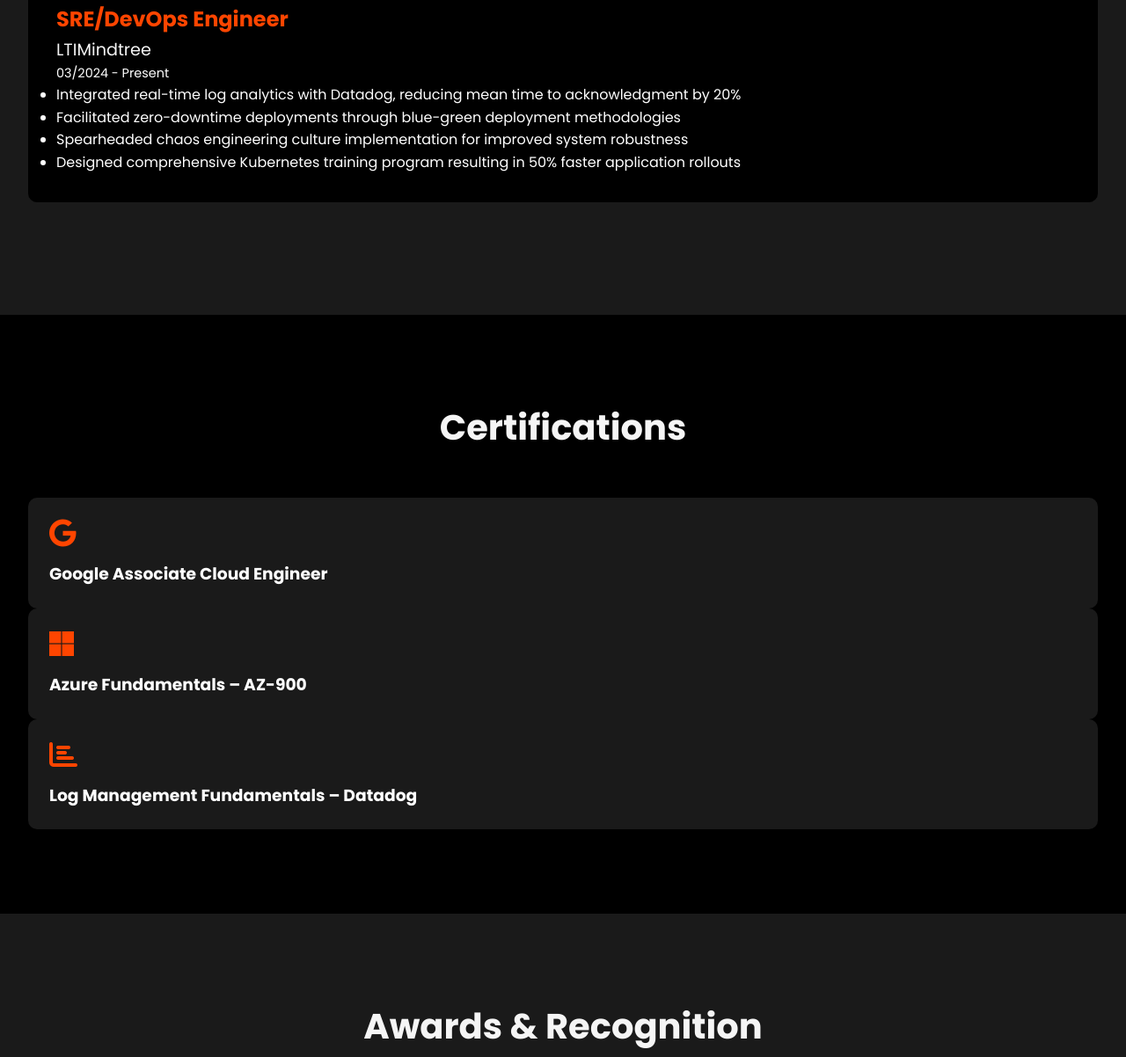
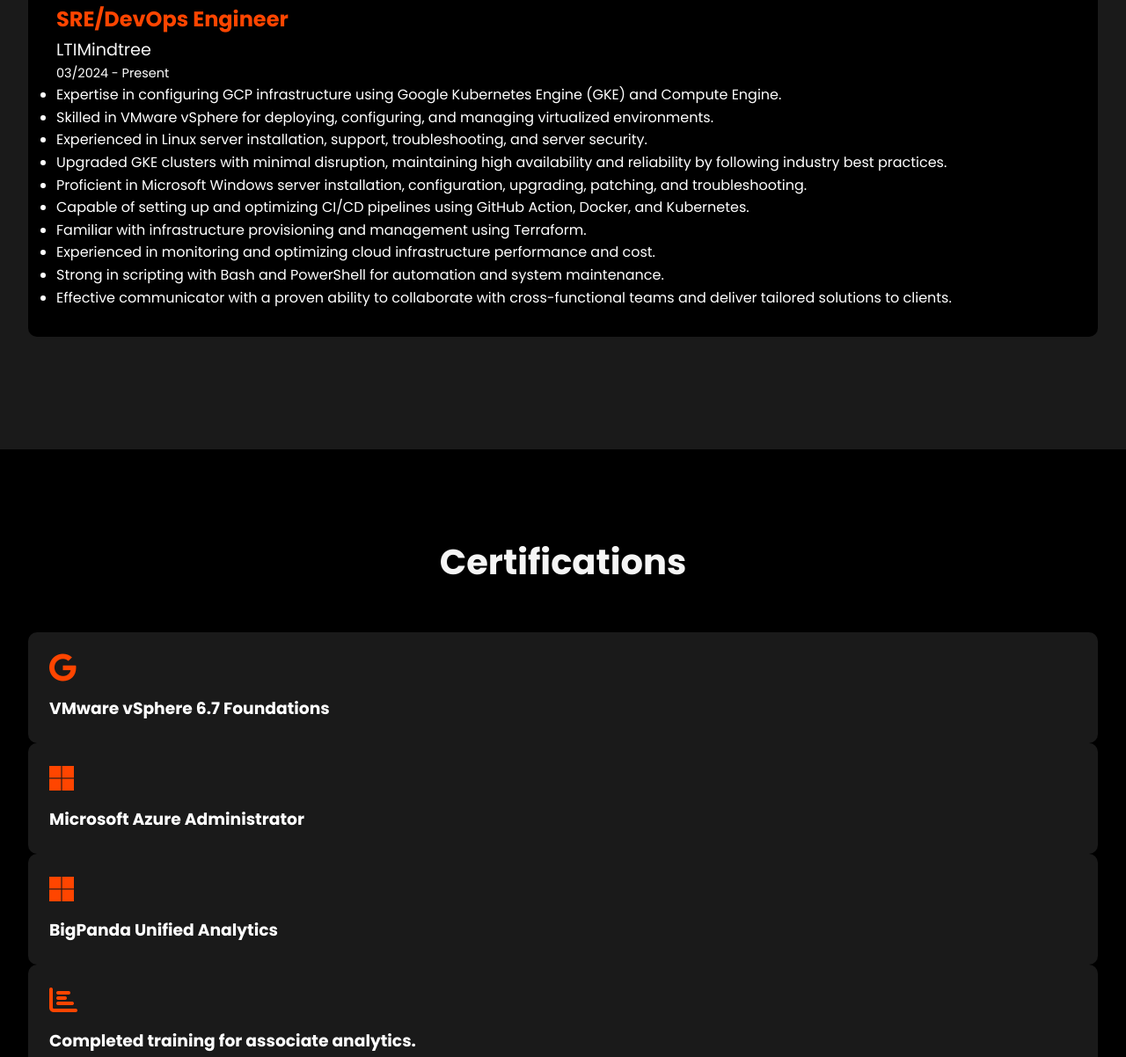
Before and after one commit to ankitthedevops/digitalprofile, a plain HTML site: page index.html in a window 1280 px wide. Shown: the part 1550-2752 px from the top of the page at 88% size. Drawn offline with Linux system fonts and the light colour scheme; a script that the page names is missing.

Commit message:
Update index.html

```diff
--- a/index.html
+++ b/index.html
@@ -78,10 +78,19 @@
         <p class="experience-date">03/2024 - Present</p>
     </div>
     <ul class="experience-list">
-        <li>Integrated real-time log analytics with Datadog, reducing mean time to acknowledgment by 20%</li>
-        <li>Facilitated zero-downtime deployments through blue-green deployment methodologies</li>
-        <li>Spearheaded chaos engineering culture implementation for improved system robustness</li>
-        <li>Designed comprehensive Kubernetes training program resulting in 50% faster application rollouts</li>
+        <li>Expertise in configuring GCP infrastructure using Google Kubernetes Engine (GKE) and Compute Engine.</li>
+        <li>Skilled in VMware vSphere for deploying, configuring, and managing virtualized environments.</li>
+        <li>Experienced in Linux server installation, support, troubleshooting, and server security.</li>
+        <li>Upgraded GKE clusters with minimal disruption, maintaining high availability and reliability by following industry
+best practices.</li>
+        <li>Proficient in Microsoft Windows server installation, configuration, upgrading, patching, and troubleshooting.</li>
+        <li>Capable of setting up and optimizing CI/CD pipelines using GitHub Action, Docker, and Kubernetes.</li>
+        <li>Familiar with infrastructure provisioning and management using Terraform.</li>
+        <li>Experienced in monitoring and optimizing cloud infrastructure performance and cost.</li>
+        <li>Strong in scripting with Bash and PowerShell for automation and system maintenance.</li>
+        <li>Effective communicator with a proven ability to collaborate with cross-functional teams and deliver tailored
+solutions to clients.</li>
+
     </ul>
 </div>
             <!-- Additional experience items -->
@@ -93,15 +102,19 @@
             <div class="cert-grid">
                 <div class="cert-card">
                     <i class="fab fa-google"></i>
-                    <h3>Google Associate Cloud Engineer</h3>
+                    <h3>VMware vSphere 6.7 Foundations</h3>
                 </div>
                 <div class="cert-card">
                     <i class="fab fa-microsoft"></i>
-                    <h3>Azure Fundamentals – AZ-900</h3>
+                    <h3>Microsoft Azure Administrator</h3>
+                </div>
+                <div class="cert-card">
+                    <i class="fab fa-microsoft"></i>
+                    <h3>BigPanda Unified Analytics</h3>
                 </div>
                 <div class="cert-card">
                     <i class="fas fa-chart-bar"></i>
-                    <h3>Log Management Fundamentals – Datadog</h3>
+                    <h3>Completed training for associate analytics.</h3>
                 </div>
             </div>
         </div>
@@ -136,17 +149,17 @@
             <div class="contact-card">
                 <i class="fas fa-envelope"></i>
                 <h3>Email</h3>
-                <p><a href="mailto:kumarmnitesh@gmail.com">kumarmnitesh@gmail.com</a></p>
+                <p><a href="mailto:ankitsingh.devops@gmail.com">ankitsingh.devops@gmail.com</a></p>
             </div>
             <div class="contact-card">
                 <i class="fab fa-linkedin"></i>
                 <h3>LinkedIn</h3>
-                <p><a href="https://www.linkedin.com/in/nitesh-kumar-m/" target="_blank">nitesh-kumar-m</a></p>
+                <p><a href="https://www.linkedin.com/in/ankitsiingh" target="_blank">Ankit Singh Rajpurohit</a></p>
             </div>
             <div class="contact-card">
                 <i class="fab fa-github"></i>
                 <h3>GitHub</h3>
-                <p><a href="https://github.com/niteshkumarm287" target="_blank">niteshkumarm287</a></p>
+                <p><a href="https://github.com/ankitthedevops" target="_blank">ankitthedevops</a></p>
             </div>
         </div>
     </div>
@@ -154,7 +167,7 @@
 
 
     <footer>
-        <p>Created by <strong>Nitesh Kumar M</strong> &copy; 2025</p>
+        <p>Created by <strong>Ankit Singh</strong> &copy; 2025</p>
     </footer>
 
 
```
